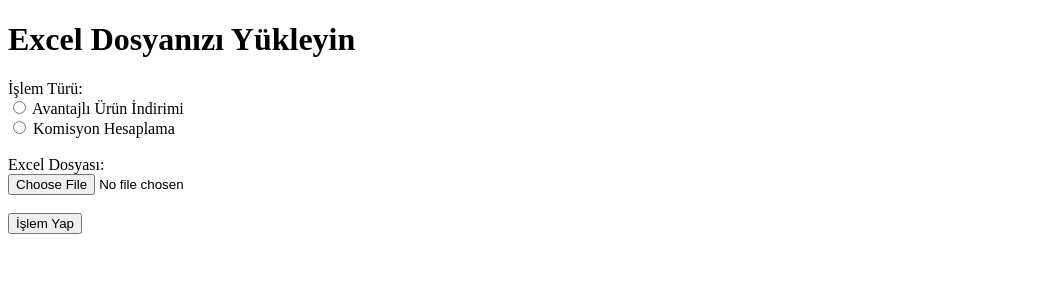
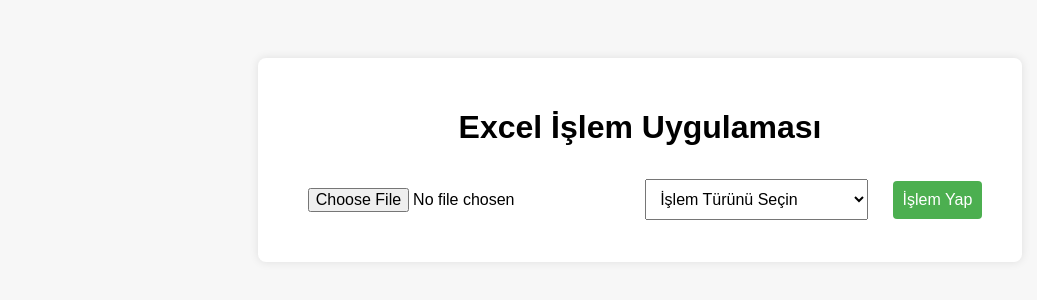
Before and after one commit to alitamertanca/excel-flask-render, a Flask app: page / in a window 1280 px wide. Shown: the top 300 px of the page, without its empty margins (0-1037 px from the left). Run offline with Flask 3, Linux system fonts and the light colour scheme.

```diff
--- /dev/null
+++ b/static/spinner.js
@@ -0,0 +1,10 @@
+document.addEventListener("DOMContentLoaded", function () {
+    const form = document.querySelector("form");
+    const spinner = document.getElementById("spinner");
+    const submitBtn = document.getElementById("submitBtn");
+
+    form.addEventListener("submit", function () {
+        spinner.style.display = "block";
+        submitBtn.disabled = true;
+    });
+});
--- /dev/null
+++ b/static/style.css
@@ -0,0 +1,48 @@
+body {
+    font-family: Arial, sans-serif;
+    text-align: center;
+    padding-top: 50px;
+    background-color: #f7f7f7;
+}
+
+.container {
+    background: #fff;
+    padding: 30px;
+    border-radius: 8px;
+    display: inline-block;
+    box-shadow: 0 0 10px rgba(0,0,0,0.1);
+}
+
+input, select, button {
+    margin: 10px;
+    padding: 10px;
+    font-size: 16px;
+}
+
+button {
+    cursor: pointer;
+    background-color: #4CAF50;
+    border: none;
+    color: white;
+    border-radius: 4px;
+}
+
+.spinner-container {
+    margin-top: 20px;
+    display: none;
+}
+
+.loader {
+    border: 6px solid #f3f3f3;
+    border-top: 6px solid #4CAF50;
+    border-radius: 50%;
+    width: 40px;
+    height: 40px;
+    animation: spin 1s linear infinite;
+    margin: 0 auto;
+}
+
+@keyframes spin {
+    0% { transform: rotate(0deg); }
+    100% { transform: rotate(360deg); }
+}
--- a/templates/index.html
+++ b/templates/index.html
@@ -1,20 +1,28 @@
-
 <!DOCTYPE html>
-<html>
+<html lang="tr">
 <head>
+    <meta charset="UTF-8">
     <title>Excel İşlem Uygulaması</title>
+    <link rel="stylesheet" href="{{ url_for('static', filename='style.css') }}">
 </head>
 <body>
-    <h1>Excel Dosyanızı Yükleyin</h1>
-    <form method="POST" enctype="multipart/form-data">
-        <label>İşlem Türü:</label><br>
-        <input type="radio" name="islem_turu" value="avantajli" required> Avantajlı Ürün İndirimi<br>
-        <input type="radio" name="islem_turu" value="komisyon"> Komisyon Hesaplama<br><br>
+    <div class="container">
+        <h1>Excel İşlem Uygulaması</h1>
+        <form method="POST" enctype="multipart/form-data">
+            <input type="file" name="excel_file" required>
+            <select name="islem_turu" required>
+                <option value="">İşlem Türünü Seçin</option>
+                <option value="avantajli">✅ Avantajlı İndirim</option>
+                <option value="komisyon">📊 Komisyon Hesaplama</option>
+            </select>
+            <button type="submit" id="submitBtn">İşlem Yap</button>
+        </form>
+        <div id="spinner" class="spinner-container">
+            <div class="loader"></div>
+            <p>İşleniyor, lütfen bekleyin...</p>
+        </div>
+    </div>
 
-        <label>Excel Dosyası:</label><br>
-        <input type="file" name="excel_file" required><br><br>
-
-        <button type="submit">İşlem Yap</button>
-    </form>
+    <script src="{{ url_for('static', filename='spinner.js') }}"></script>
 </body>
 </html>
```
